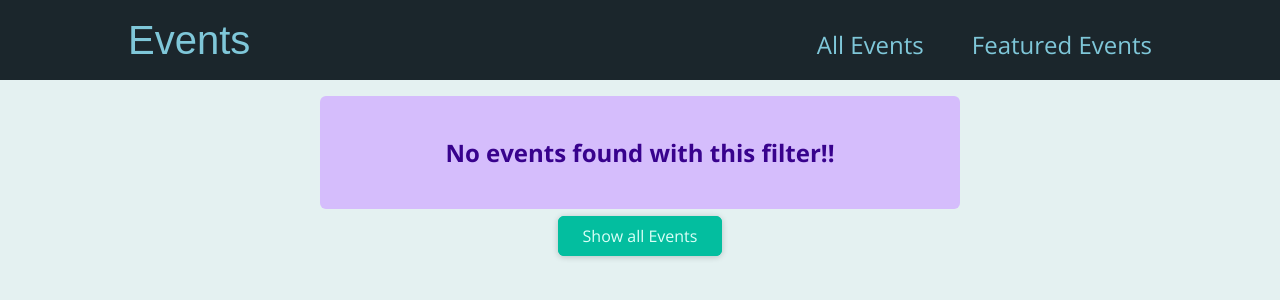
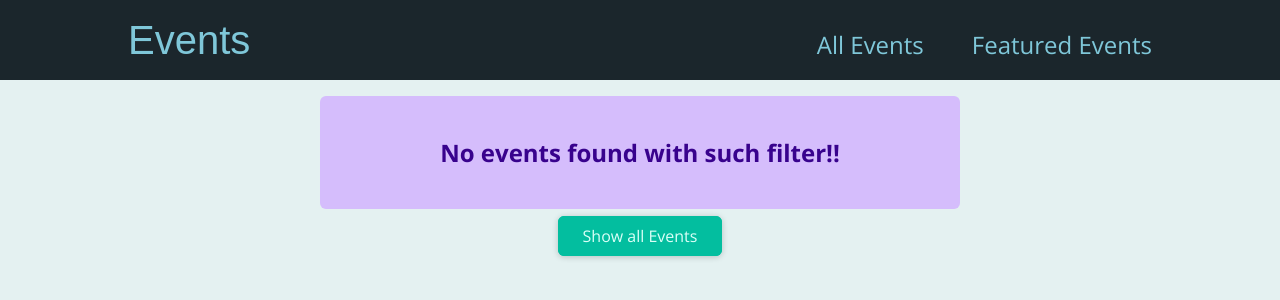
Before and after one commit to Adarsh-Pawar/nextevents, a Next.js app: page /events/e2 in a window 1280 px wide. Shown: the top 300 px of the page. Built offline with nearby package versions, Linux system fonts and the light colour scheme.

Commit message:
building it

```diff
--- a/src/pages/events/[...slug].js
+++ b/src/pages/events/[...slug].js
@@ -26,7 +26,7 @@ const FilteredEvents = () => {
     return(
     <>
       <ErrorAlert>
-      <p>No events found with this filter!!</p>
+      <p>No events found with such filter!!</p>
       </ErrorAlert>
       <div className="center">
         <Button link='/events'>Show all Events</Button>
```
